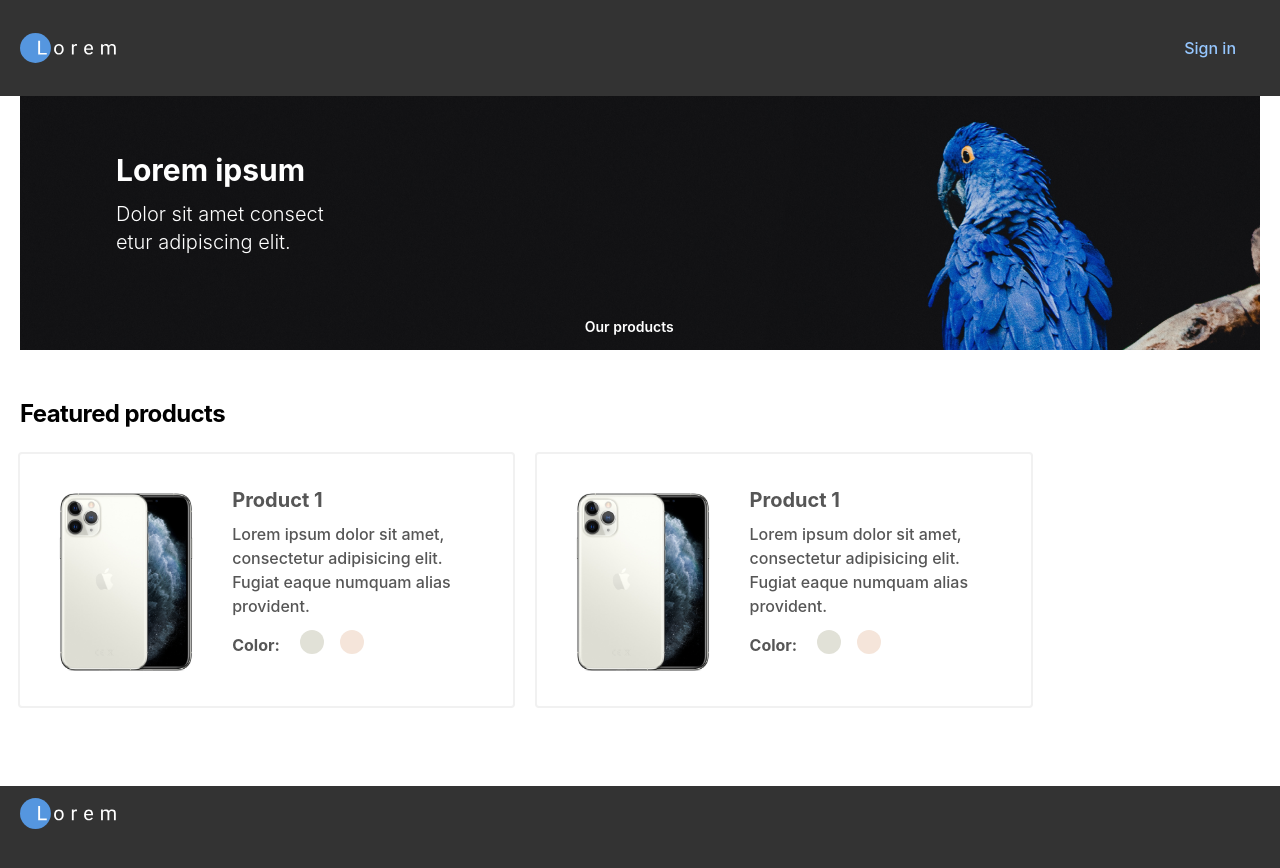
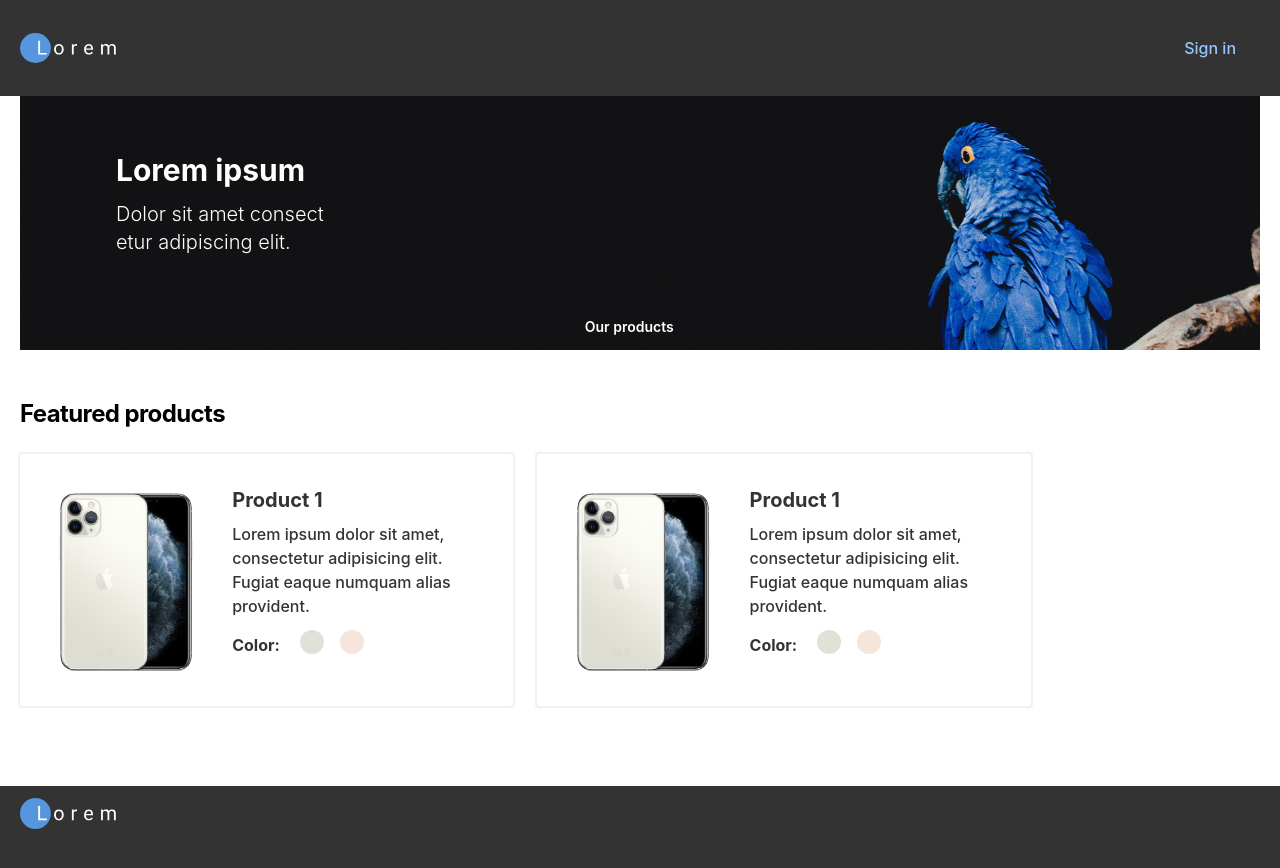
Before and after one commit to nicolasgasco/frontend_test_july2021, a React (Create React App) app: page / in a window 1280 px wide. Shown: the top 868 px of the page. Built offline with nearby package versions, Linux system fonts and the light colour scheme; some icons are missing; the HTML template or start-up script is replaced by a standard one.

Commit message:
Tweaked colors and added rings on hover

```diff
--- a/tailwind.config.js
+++ b/tailwind.config.js
@@ -4,7 +4,7 @@ const colors = {
   ...defaultColors,
   ...{
     primary: {
-      darkest: "#565656",
+      darkest: "#333",
       DEFAULT: "#333",
       light: "#E9E9E9",
       lightest: "#F1F1F1",
```
